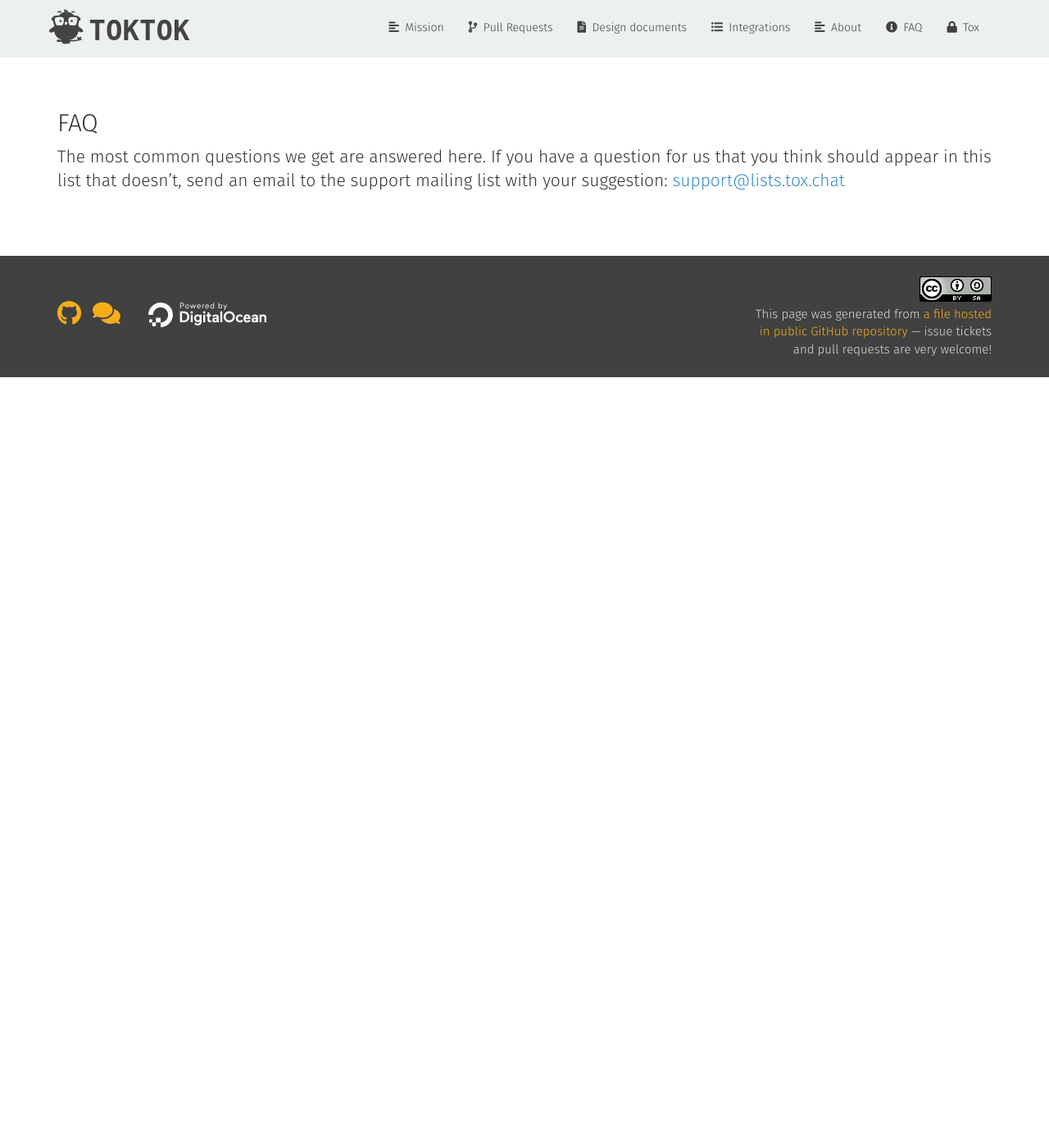
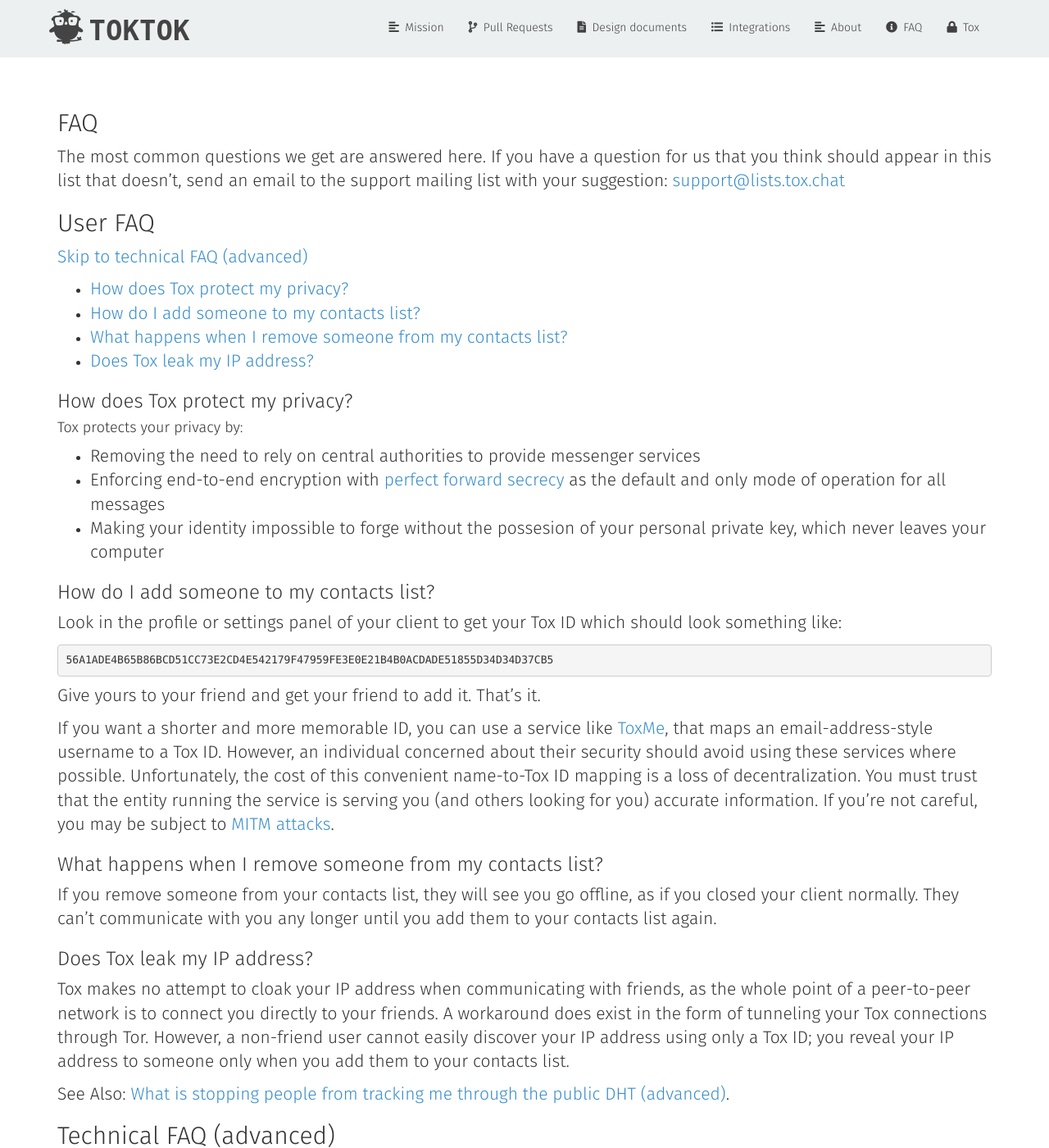
Before and after one commit to TokTok/website, a Jekyll site: the page built from toktok/faq.md, in a window 1280 px wide and 1400 px high. Shown: the whole window at 82% size. Built offline with Jekyll 4.4.1, drawn with Linux system fonts in a browser that asks for light colours; nearby versions of some CDN libraries.

Commit message:
add more FAQ text

```diff
--- a/toktok/faq.md
+++ b/toktok/faq.md
@@ -11,3 +11,60 @@ The most common questions we get are answered here. If you have a
 question for us that you think should appear in this list that doesn't,
 send an email to the support mailing list with your
 suggestion: [support@lists.tox.chat](mailto:support@lists.tox.chat)
+
+# User FAQ
+[Skip to technical FAQ (advanced)](#technical-faq-advanced)
+
+-   [How does Tox protect my privacy?](#how-does-tox-protect-my-privacy)
+-   [How do I add someone to my contacts list?](#how-do-i-add-someone-to-my-contacts-list)
+-   [What happens when I remove someone from my contacts list?](#what-happens-when-i-remove-someone-from-my-contacts-list)
+-   [Does Tox leak my IP address?](#does-tox-leak-my-ip-address)
+
+## How does Tox protect my privacy?
+
+### Tox protects your privacy by:
+-   Removing the need to rely on central authorities to provide messenger services
+-   Enforcing end-to-end encryption
+with [perfect forward secrecy](https://en.wikipedia.org/wiki/Forward_secrecy)
+as the default and only mode of operation for all messages
+-   Making your identity impossible to forge without the possesion of your
+personal private key, which never leaves your computer
+
+## How do I add someone to my contacts list?
+
+Look in the profile or settings panel of your client to get your Tox ID
+which should look something like:
+
+    56A1ADE4B65B86BCD51CC73E2CD4E542179F47959FE3E0E21B4B0ACDADE51855D34D34D37CB5
+
+Give yours to your friend and get your friend to add it. That's it.
+
+If you want a shorter and more memorable ID, you can use a service
+like [ToxMe](https://toxme.io/), that maps an
+email-address-style username to a Tox ID. However, an individual
+concerned about their security should avoid using these services
+where possible. Unfortunately, the cost of this convenient name-to-Tox ID
+mapping is a loss of decentralization. You must trust that the entity
+running the service is serving you (and others looking for you) accurate
+information. If you're not careful, you may be subject
+to [MITM attacks](https://en.wikipedia.org/wiki/Man-in-the-middle_attack).
+
+## What happens when I remove someone from my contacts list?
+
+If you remove someone from your contacts list, they will see you go
+offline, as if you closed your client normally. They can't communicate
+with you any longer until you add them to your contacts list again.
+
+## Does Tox leak my IP address?
+
+Tox makes no attempt to cloak your IP address when communicating with
+friends, as the whole point of a peer-to-peer network is to connect you
+directly to your friends. A workaround does exist in the form of tunneling
+your Tox connections through Tor. However, a non-friend user cannot easily
+discover your IP address using only a Tox ID; you reveal your IP address
+to someone only when you add them to your contacts list.
+
+See Also: [What is stopping people from tracking me through the public DHT (advanced)](#tox-tracking-dht).
+
+# Technical FAQ (advanced)
+[Back to user FAQ](#user-faq)
```
